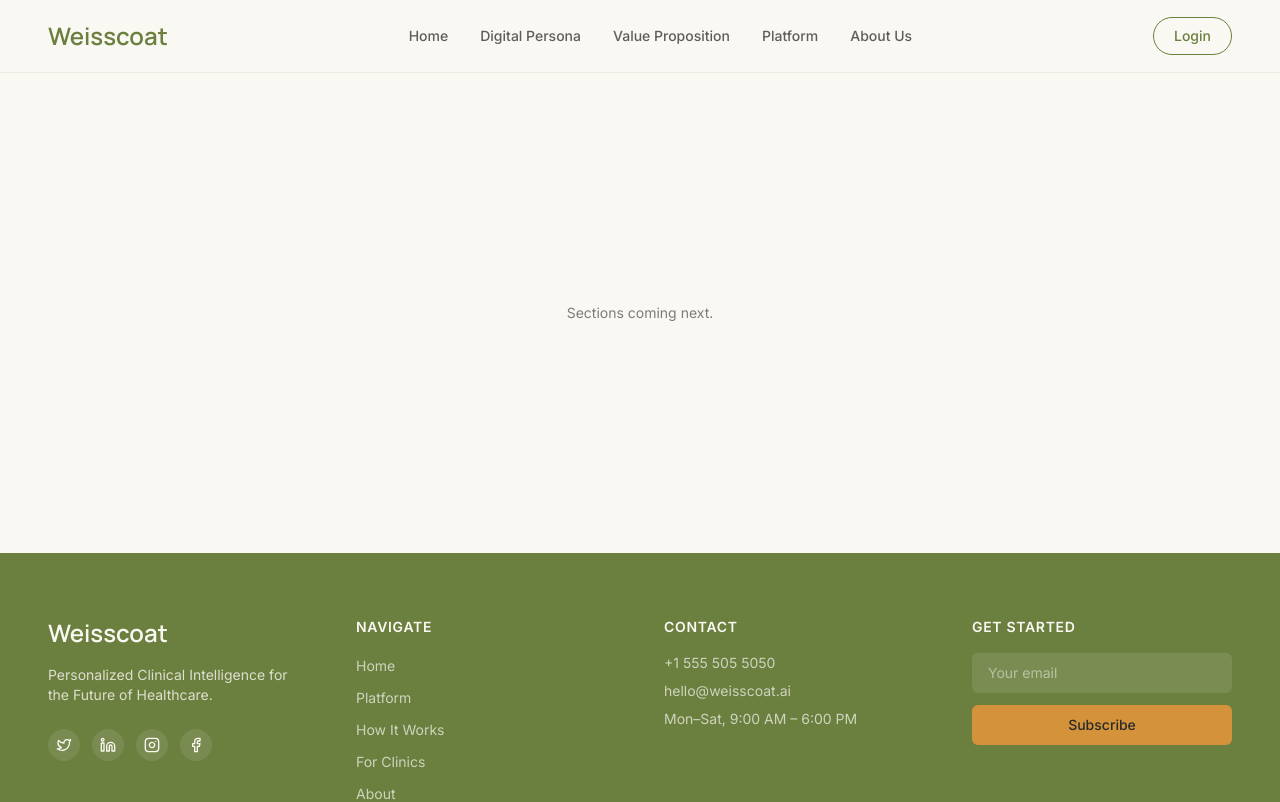
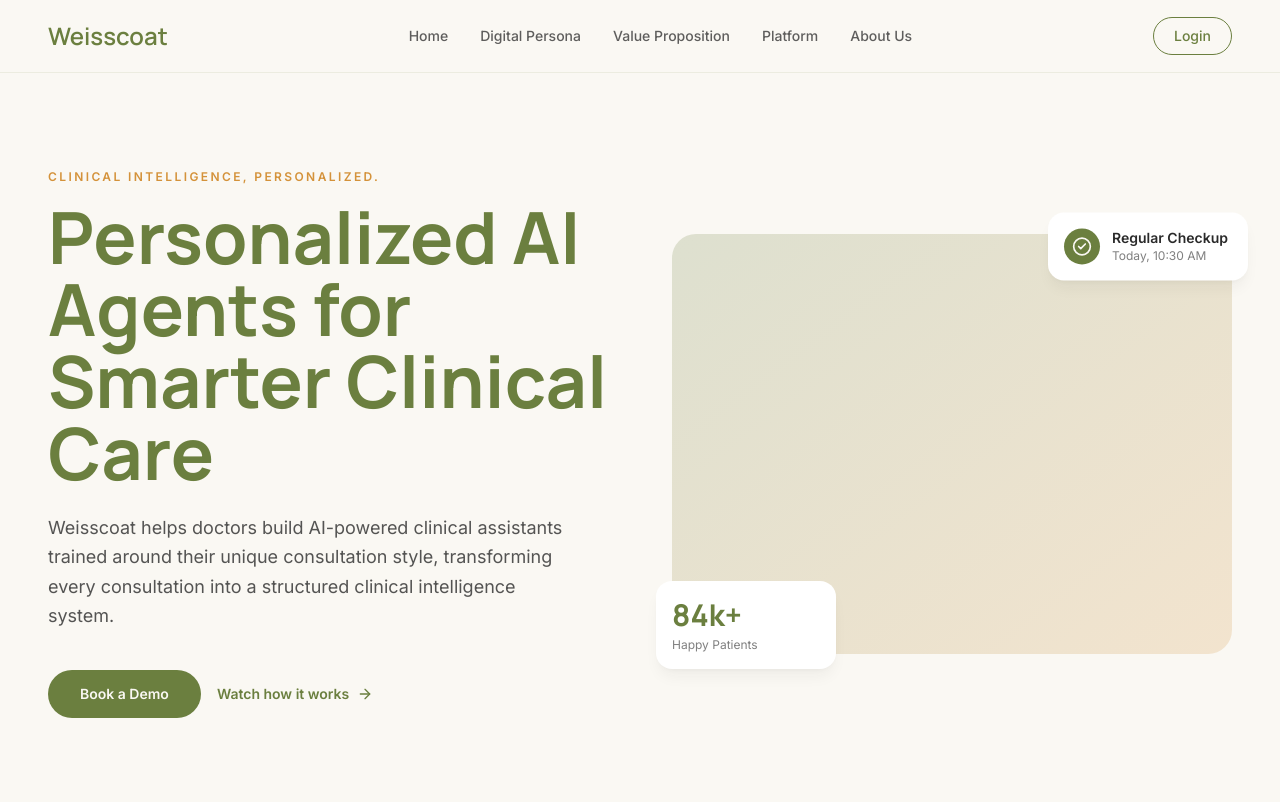
Before and after one commit to ChandraKasturi/weisscoat, a Next.js app: page / in a window 1280 px wide. Shown: the top 802 px of the page. Built offline with nearby package versions, Linux system fonts and the light colour scheme.

Commit message:
hero section complete

```diff
--- a/app/page.tsx
+++ b/app/page.tsx
@@ -1,16 +1,13 @@
 import Header from "@/components/sections/Header";
 import Footer from "@/components/sections/Footer";
+import Hero from "@/components/sections/Hero";
 
 export default function Home() {
   return (
     <>
       <Header />
-      <main className="min-h-[60vh]">
-        <div className="mx-auto flex min-h-[60vh] max-w-[1280px] items-center justify-center px-6 md:px-12">
-          <p className="text-sm text-brand-charcoal/60">
-            Sections coming next.
-          </p>
-        </div>
+      <main className="min-h-screen">
+        <Hero />
       </main>
       <Footer />
     </>
--- /dev/null
+++ b/components/sections/Hero.tsx
@@ -0,0 +1,137 @@
+"use client";
+
+import { motion } from "framer-motion";
+import { ArrowRight, CheckCircle2 } from "lucide-react";
+
+const ease = "easeOut" as const;
+
+export default function Hero() {
+  return (
+    <section className="w-full bg-brand-cream px-6 pt-16 pb-24 md:px-12 md:pt-24 md:pb-32">
+      <div className="mx-auto grid max-w-[1280px] grid-cols-1 items-center gap-12 md:grid-cols-2 md:gap-16">
+        {/* Left: text */}
+        <div>
+          <motion.p
+            initial={{ opacity: 0, y: 10 }}
+            animate={{ opacity: 1, y: 0 }}
+            transition={{ duration: 0.5, delay: 0, ease }}
+            className="font-sans text-xs font-semibold uppercase tracking-[0.2em] text-brand-gold"
+          >
+            CLINICAL INTELLIGENCE, PERSONALIZED.
+          </motion.p>
+
+          <motion.h1
+            initial={{ opacity: 0, y: 20 }}
+            animate={{ opacity: 1, y: 0 }}
+            transition={{ duration: 0.7, delay: 0.1, ease }}
+            className="mt-4 max-w-[600px] font-display text-4xl font-bold leading-[1.05] text-brand-olive sm:text-5xl md:text-6xl lg:text-7xl"
+          >
+            Personalized AI Agents for Smarter Clinical Care
+          </motion.h1>
+
+          <motion.p
+            initial={{ opacity: 0, y: 20 }}
+            animate={{ opacity: 1, y: 0 }}
+            transition={{ duration: 0.7, delay: 0.25, ease }}
+            className="mt-6 max-w-[520px] font-sans text-lg leading-relaxed text-brand-charcoal/80"
+          >
+            Weisscoat helps doctors build AI-powered clinical assistants
+            trained around their unique consultation style, transforming
+            every consultation into a structured clinical intelligence system.
+          </motion.p>
+
+          <motion.div
+            initial={{ opacity: 0, y: 20 }}
+            animate={{ opacity: 1, y: 0 }}
+            transition={{ duration: 0.6, delay: 0.4, ease }}
+            className="mt-10 flex flex-wrap items-center gap-4"
+          >
+            <button
+              type="button"
+              className="rounded-full bg-brand-olive px-8 py-3.5 text-sm font-semibold text-brand-cream transition-all duration-200 hover:scale-[1.02] hover:bg-brand-olive/90"
+            >
+              Book a Demo
+            </button>
+            <button
+              type="button"
+              className="group inline-flex items-center gap-2 text-sm font-semibold text-brand-olive"
+            >
+              Watch how it works
+              <ArrowRight
+                size={16}
+                className="transition-transform duration-200 group-hover:translate-x-1"
+              />
+            </button>
+          </motion.div>
+        </div>
+
+        {/* Right: visual */}
+        <motion.div
+          initial={{ opacity: 0, scale: 0.95 }}
+          animate={{ opacity: 1, scale: 1 }}
+          transition={{ duration: 0.8, delay: 0.2, ease }}
+          className="relative mx-auto aspect-square w-full max-w-[400px] md:aspect-[4/3] md:max-w-none"
+        >
+          {/* TODO: replace with doctor portrait image */}
+          <div className="h-full w-full rounded-3xl bg-gradient-to-br from-brand-olive/20 to-brand-gold/20" />
+
+          {/* Floating card 1 — top-right */}
+          <motion.div
+            initial={{ opacity: 0, y: -10 }}
+            animate={{ opacity: 1, y: 0 }}
+            transition={{ duration: 0.6, delay: 0.6, ease }}
+            className="absolute -top-2 -right-2 w-[200px] md:-top-4 md:-right-4"
+          >
+            <motion.div
+              animate={{ y: [0, -6, 0] }}
+              transition={{
+                duration: 4,
+                repeat: Infinity,
+                ease: "easeInOut",
+              }}
+              className="flex items-center gap-3 rounded-2xl bg-white p-4 shadow-lg shadow-brand-charcoal/5"
+            >
+              <span className="flex h-9 w-9 shrink-0 items-center justify-center rounded-full bg-brand-olive text-brand-cream">
+                <CheckCircle2 size={20} />
+              </span>
+              <div className="min-w-0">
+                <p className="font-sans text-sm font-semibold text-brand-charcoal">
+                  Regular Checkup
+                </p>
+                <p className="text-xs text-brand-charcoal/60">
+                  Today, 10:30 AM
+                </p>
+              </div>
+            </motion.div>
+          </motion.div>
+
+          {/* Floating card 2 — bottom-left */}
+          <motion.div
+            initial={{ opacity: 0, y: 10 }}
+            animate={{ opacity: 1, y: 0 }}
+            transition={{ duration: 0.6, delay: 0.7, ease }}
+            className="absolute -bottom-2 -left-2 w-[180px] md:-bottom-4 md:-left-4"
+          >
+            <motion.div
+              animate={{ y: [0, -6, 0] }}
+              transition={{
+                duration: 4,
+                repeat: Infinity,
+                ease: "easeInOut",
+                delay: 1,
+              }}
+              className="rounded-2xl bg-white p-4 shadow-lg shadow-brand-charcoal/5"
+            >
+              <p className="font-display text-3xl font-bold text-brand-olive">
+                84k+
+              </p>
+              <p className="mt-1 font-sans text-xs text-brand-charcoal/60">
+                Happy Patients
+              </p>
+            </motion.div>
+          </motion.div>
+        </motion.div>
+      </div>
+    </section>
+  );
+}
```
